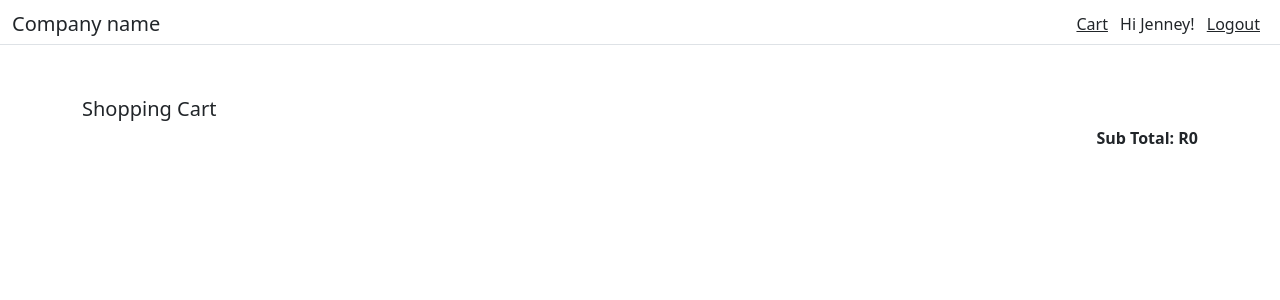
After one commit to hpearcem/MarketPlace, a Django app: page /cart_detail/ in a window 1280 px wide. The commit adds this page. Shown: the top 300 px of the page. Run offline with Django 3.2, Linux system fonts and the light colour scheme; a user stored in the database is signed in.

Commit message:
Cart done for now, orders model and invoice to follow.

```diff
--- a/Market/settings.py
+++ b/Market/settings.py
@@ -40,6 +40,7 @@ INSTALLED_APPS = [
     'django.contrib.staticfiles',
     'store',
     'crispy_forms',
+    'cart',
 ]
 
 
@@ -66,13 +67,14 @@ TEMPLATES = [
                 'django.template.context_processors.request',
                 'django.contrib.auth.context_processors.auth',
                 'django.contrib.messages.context_processors.messages',
+                # 'cart.context_processor.cart_total_amount'
             ],
         },
     },
 ]
 
 WSGI_APPLICATION = 'Market.wsgi.application'
-
+CART_SESSION_ID = 'cart'
 
 # Database
 # https://docs.djangoproject.com/en/3.2/ref/settings/#databases
--- /dev/null
+++ b/store/cart.py
@@ -0,0 +1,71 @@
+from django.conf import settings
+from .models.product import Products
+from decimal import Decimal
+
+
+class Cart(object):
+    """This is a base class for the shopping cart"""
+    def __init__(self, request):
+        self.request = request # A request object to use in the Cart class
+        self.session = request.session # A session object that contains cart details
+        cart = self.session.get(settings.CART_SESSION_ID)
+        if not cart:
+            cart = self.session[settings.CART_SESSION_ID] = {}
+        self.cart = cart
+        self.line_total = 0
+
+    def add(self, product, quantity=1, action=None):
+        product_id = product.id
+        newItem = True
+
+        if str(product.id) not in self.cart.keys():
+            self.line_total = 0
+            self.cart[product.id] = {
+                'userid': self.request.user.id,
+                'product_id': product_id,
+                'name': product.name,
+                'price': str(product.price),
+                'quantity': quantity,
+                'line_total': str(float(product.price) * int(quantity))
+            }
+
+        else:
+            newItem = True
+            for key, value in self.cart.items():
+                if key == str(product.id):
+                    value['quantity'] = str(int(value['quantity']) + int(quantity))
+                    value['line_total'] = str(float(value['price']) * int(value['quantity']))
+                    newItem = False
+                    self.save()
+                    break
+
+            if newItem:
+                self.line_total = 0
+                self.cart[product.id] = {
+                    'userid': self.request,
+                    'product_id': product.id,
+                    'name': product.name,
+                    'quantity': quantity,
+                    'price': str(product.price),
+                    'line_total': str(float(product.price) * int(quantity))
+                }
+
+        self.save()
+
+    def save(self):
+        self.session[settings.CART_SESSION_ID] = self.cart
+        self.session.modified = True
+
+    def get_total_price(self):
+        return sum(float(item['price']) * int(item['quantity']) for item in self.cart.values())
+
+    def remove(self, request, product):
+        product_id = str(product.id)
+        print(product_id, product, type(product_id), type(product))
+        if product_id in request.session['cart'].keys():
+            del self.cart[product_id]
+            self.save()
+
+    def clear(self):
+        self.session[settings.CART_SESSION_ID] = {}
+        self.session.modified = True
--- a/store/forms.py
+++ b/store/forms.py
@@ -1,5 +1,4 @@
 from django import forms
-from store.views import home
 from store.models.category import Category
 
 choices = Category.get_all_categories()
--- a/store/models/product.py
+++ b/store/models/product.py
@@ -24,10 +24,9 @@ class Products(models.Model):
         get_al_products - gets a queryset of all products
         get_all_products_by_category_id - does a product search using the category id
         __str__ - returns the name as a string"""
-    name = models.CharField(max_length=60)
+    name = models.CharField(max_length=255)
     slug = models.SlugField()
-    price = models.DecimalField(max_digits=8, decimal_places=2,
-                                default=0)
+    price = models.FloatField(default=0)
     category = models.ForeignKey(Category, on_delete=models.CASCADE, default=1)
     description = models.CharField(
         max_length=250, default='', blank=True, null=True)
--- a/store/templates/base.html
+++ b/store/templates/base.html
@@ -31,6 +31,8 @@
                 <span class="navbar-toggler-icon"></span>
                 <!--This is a button that appears when the page is narowed to give access to the naavbar options-->
             </button>
+            {% if request.path == "/" %}
+
             <div class="collapse navbar-collapse" id="navbarCollapse">
                 <ul class="navbar-nav me-auto mb-2 mb-md-0">
                     <!--A list of the links on the header bar-->
@@ -41,11 +43,11 @@
                     </form>
                 </ul>
             </div>
-
+            {% endif %}
 
             <h5 class="my-0 mr-md-auto font-weight-normal">Company name</h5>
             <nav class="my-2 my-md-0 mr-md-3">
-                <a class="p-2 text-dark" href="basket/">Basket</a>
+                <a class="p-2 text-dark" href="cart_detail/">Cart</a>
                 {% if user.is_authenticated %}
                 Hi {{ user.username }}!
                 <a class="p-2 text-dark" href="{% url 'logout' %}">Logout</a>
--- /dev/null
+++ b/store/templates/cart_detail.html
@@ -0,0 +1,50 @@
+{% extends "./base.html" %}
+{% load static %}
+{% block title %}Cart{% endblock %}
+{% block content %}
+
+<main class="pt-5">
+  <div class="container">
+    <h1 class="h5">Shopping Cart</h1>
+    {% for key, item in request.session.cart.items %}
+    <div data-index="{{item.product_id}}" class="row mb-4 border product-item">
+      <div class="col-md-9 col-lg-10 ps-md-3 ps-lg-10">
+
+        <div class="border">
+          <div class="col border-bottom">
+            <div class="row p-3">
+              <h1 class="h5 pt-2">{{ item.name }}</h1>
+              <div class="col-4">Qty: {{item.quantity}}</div>
+              <div class="col-4">Price per Item</div>
+              <div class="col-4 text-end"><span class="h6 fw-bold">R{{ item.price }}</span></div>
+            </div>
+          </div>
+          <div class="col">
+            <div class="row p-3">
+              <div class="col-12">
+                <a href="{% url 'Market:item_clear' item.product_id%}">
+                <button type="button" id="delete-button" data-index="{{item.product_id}}"
+                  class="btn btn-outline-secondary btn-sm delete-button" name="delete_button">
+                  Delete
+                </button>
+                </a>
+
+
+                  <div class="col-12 text-end">Item Total</div>
+              <div class="col-12 text-end"><span class="h6 fw-bold">R{{ item.line_total }}</span></div>
+              </div>
+            </div>
+          </div>
+        </div>
+      </div>
+    </div>
+    {% endfor %}
+
+    <div class="col-12 text-end">
+      <div class="h6 fw-bold">Sub Total: R<div id="subtotal" class="d-inline-flex">{{cart.get_total_price}}</div></div>
+    </div>
+  </div>
+</main>
+
+
+{% endblock %}
--- a/store/urls.py
+++ b/store/urls.py
@@ -1,4 +1,4 @@
-from django.urls import path, reverse
+from django.urls import path
 from .views import home, orders, auth
 
 
@@ -6,6 +6,9 @@ app_name = 'Market'  # Adds a namespace to the app
 
 urlpatterns = [
     path('', home.index, name='index'),
-    path('basket/', orders.view_basket, name='basket'),
     path("registration/signup/", auth.SignUpView.as_view(), name="signup"),
+    path('add/<int:id>/', orders.cart_add, name='cart_add'),
+    path('cart/item_clear/<int:id>/', orders.item_clear, name='item_clear'),
+    path('cart_clear/', orders.cart_clear, name='cart_clear'),
+    path('cart_detail/', orders.cart_detail, name='cart_detail'),
     ]
--- a/store/views/orders.py
+++ b/store/views/orders.py
@@ -1,10 +1,34 @@
 from django.shortcuts import render, redirect
-from store.models.product import Products, Category
-from store.forms import CategoryForm, QuantitySelect
-from .home import details
-from store.basket import Basket
+from store.models.product import Products
+from django.contrib.auth.decorators import login_required
+from store.cart import Cart
 
 
-def view_basket(request):
-    print(request)
-    return render(request, 'basket.html')
+@login_required(login_url='login')
+def cart_add(request, product, quantity):
+    cart = Cart(request)
+    product = Products.get_products_by_id(product)
+    cart.add(product=product, quantity=quantity)
+    return redirect('/')
+
+
+@login_required(login_url='login')
+def item_clear(request, id):
+    cart = Cart(request)
+    product = Products.get_products_by_id(str(id))
+    cart.remove(request, product=product)
+    return redirect('/cart_detail/')
+
+
+@login_required(login_url='login')
+def cart_clear(request):
+    cart = Cart(request)
+    cart.clear()
+    return redirect('cart_detail.html', {'cart': cart})
+
+
+@login_required(login_url='login')
+def cart_detail(request):
+    # print(request.session['cart'].keys())
+    cart = Cart(request)
+    return render(request, 'cart_detail.html', {'cart': cart})
```
Also changed, not shown: store/basket.py (deleted, +0 -12 lines), store/context_processor.py (added, +15 -0 lines), store/templates/basket.html (deleted, +0 -33 lines), store/templates/index.html (+5 -5 lines), store/templatetags/cart_tag.py (added, +8 -0 lines), store/views/home.py (+10 -6 lines), db.sqlite3, store/templatetags/__init__.py (added).
